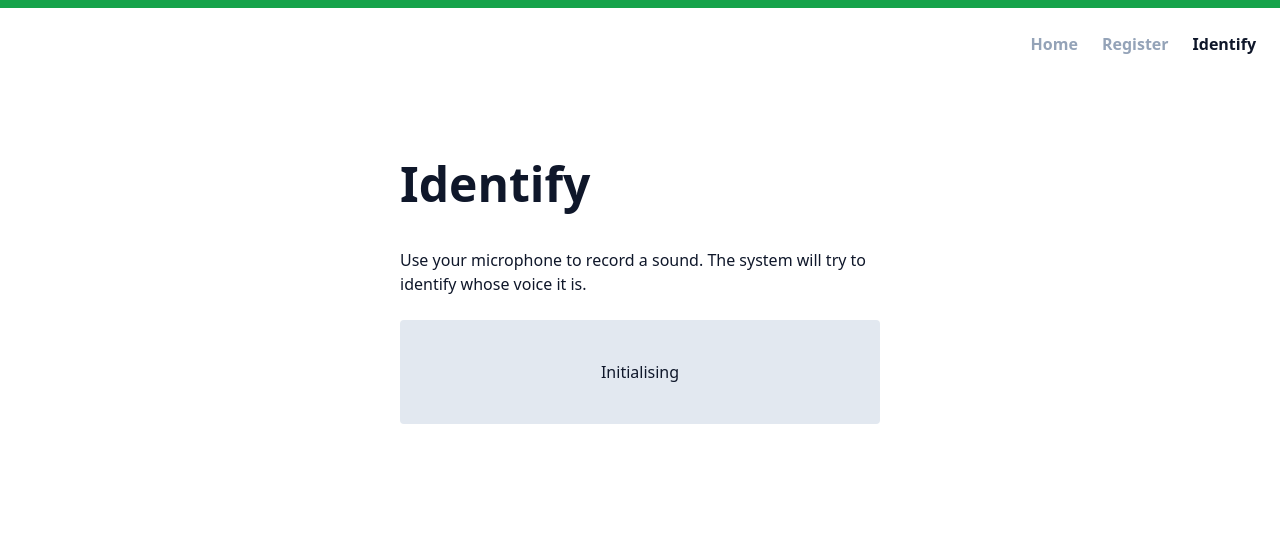
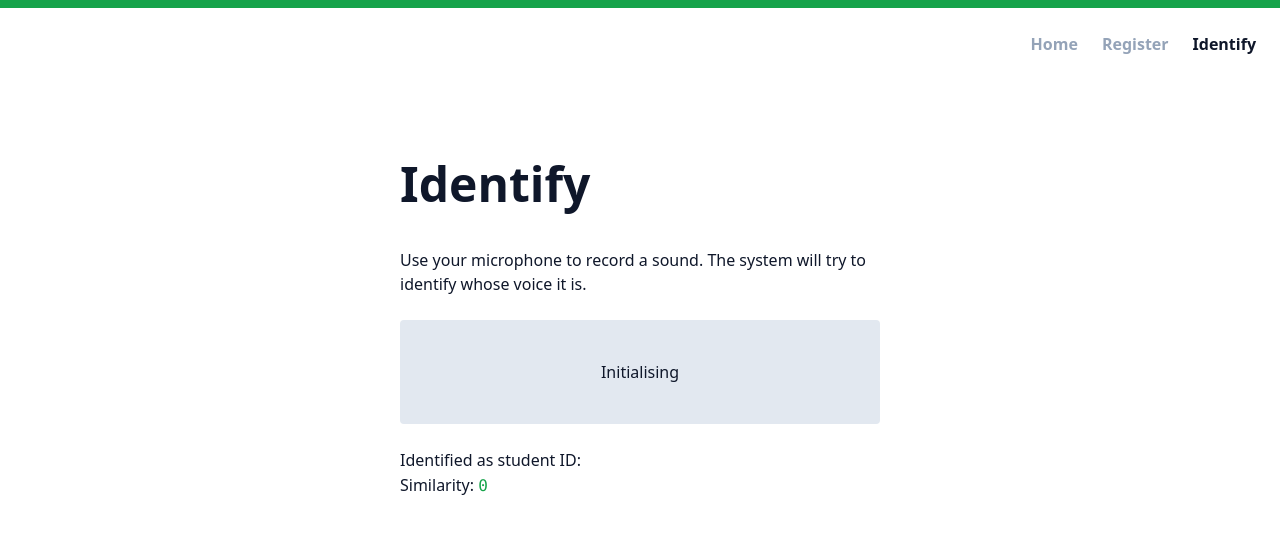
Before and after one commit to DobaKung/vauth, a Vue app: page /identify in a window 1280 px wide. Shown: the top 534 px of the page. Built offline with nearby package versions, Linux system fonts and the light colour scheme; no server answers.

Commit message:
feat: show similarity in identification

```diff
--- a/src/components/IdentificationResult.vue
+++ b/src/components/IdentificationResult.vue
@@ -1,5 +1,6 @@
 <script setup lang="ts">
 defineProps({
+  similarity: Number,
   username: String,
 });
 </script>
@@ -11,4 +12,10 @@ defineProps({
       {{ username }}
     </code>
   </p>
+  <p>
+    Similarity:
+    <code class="text-accent">
+      {{ similarity }}
+    </code>
+  </p>
 </template>
--- a/src/controllers/identification.ts
+++ b/src/controllers/identification.ts
@@ -34,6 +34,7 @@ export class IdentificationController implements IIdentificationController {
 
     return {
       username: resBody.user.userName,
+      similarity: resBody.similarity,
     };
   }
 }
--- a/src/models/identification.d.ts
+++ b/src/models/identification.d.ts
@@ -4,4 +4,5 @@ type IdentificationRequest = {
 
 type IdentificationResponse = {
   username: string;
+  similarity: number;
 };
--- a/src/views/Identify.vue
+++ b/src/views/Identify.vue
@@ -27,6 +27,7 @@ import IdentificationResult from "../components/IdentificationResult.vue";
     </div>
 
     <IdentificationResult
+      :similarity="similarity"
       :username="username"
       v-show="!isProcessing && !isSubmitting && username"
     />
@@ -47,7 +48,7 @@ export default defineComponent({
     // input
     recording: new Blob(),
     // response
-    studentId: "",
+    similarity: 0,
     username: "",
     errMsg: "",
     // state
@@ -75,6 +76,7 @@ export default defineComponent({
       try {
         const res = await controller.getVoiceOwner({ voice: recording });
         this.username = res.username;
+        this.similarity = res.similarity;
       } catch (e) {
         this.errMsg = (e as Error).message;
       } finally {
```
